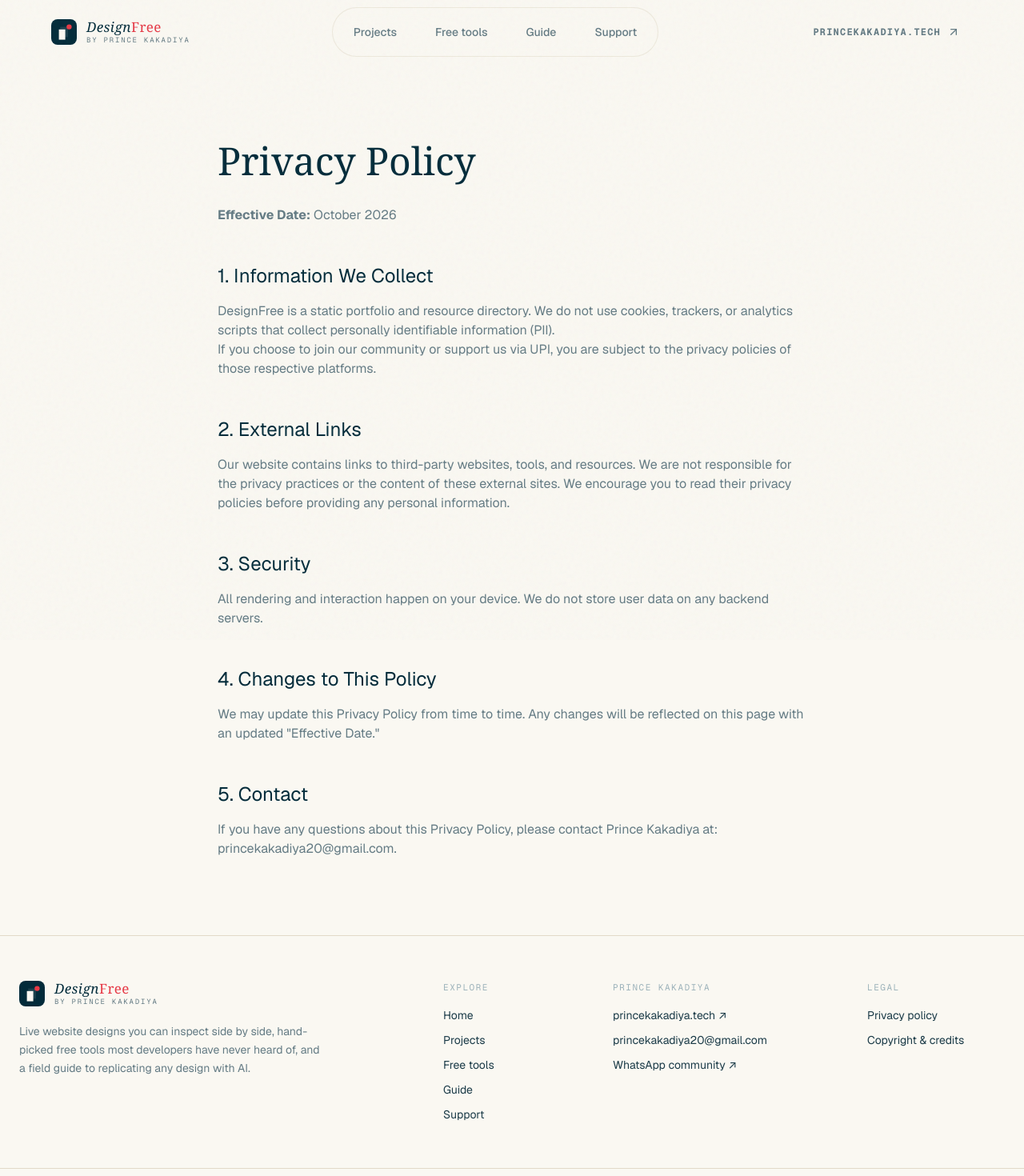
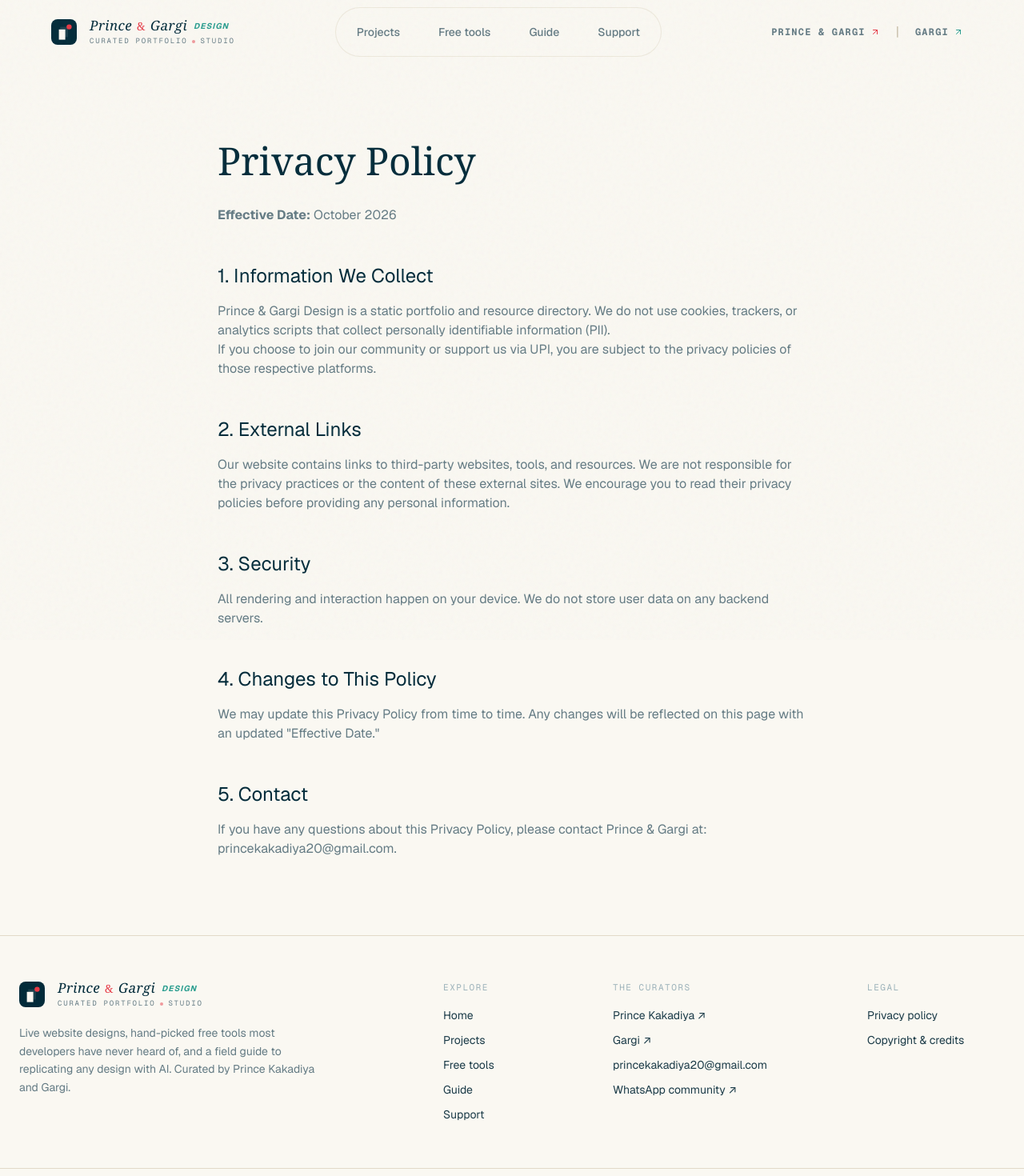
Before and after one commit to princekakadiya12/designfree, a Next.js app: page /privacy in a window 1280 px wide. Shown: the top 1470 px of the page at 80% size. Built offline with nearby package versions, Linux system fonts and the light colour scheme.

Commit message:
feat: rebrand to Prince & Gargi Design

```diff
--- a/components/site/Logo.tsx
+++ b/components/site/Logo.tsx
@@ -21,14 +21,14 @@ export function LogoMark({ className = 'h-8 w-8' }: { className?: string }) {
 
 export function Logo() {
   return (
-    <Link href="/" className="flex items-center gap-3 group">
+    <Link href="/" className="flex items-center gap-4 group">
       <LogoMark />
-      <span className="flex flex-col leading-none">
-        <span className="text-[17px] font-serif italic tracking-wide text-ink">
-          Design<span className="text-signal not-italic font-medium">Free</span>
+      <span className="flex flex-col leading-[1.1]">
+        <span className="text-[17px] font-serif italic tracking-wide text-ink flex gap-1 items-baseline">
+          Prince<span className="text-signal not-italic font-medium text-sm mx-0.5">&</span>Gargi <span className="font-sans font-bold text-[10px] uppercase tracking-widest text-ocean ml-1 relative -top-[2px]">Design</span>
         </span>
-        <span className="mt-1 font-mono text-[9px] uppercase tracking-[0.2em] text-mute group-hover:text-ink transition-colors">
-          by Prince Kakadiya
+        <span className="mt-1 font-mono text-[9px] uppercase tracking-[0.2em] text-mute group-hover:text-ink transition-colors flex items-center gap-1.5">
+          Curated Portfolio <span className="w-1 h-1 rounded-full bg-signal/50"></span> Studio
         </span>
       </span>
     </Link>
--- a/components/site/SiteFooter.tsx
+++ b/components/site/SiteFooter.tsx
@@ -1,6 +1,6 @@
 import Link from 'next/link';
 import { Logo } from './Logo';
-import { COMMUNITY, NAV, OWNER, SITE } from '@/lib/site';
+import { COMMUNITY, NAV, OWNER, GARGI, SITE } from '@/lib/site';
 
 export function SiteFooter() {
   return (
@@ -26,11 +26,16 @@ export function SiteFooter() {
         </div>
 
         <div className="md:col-span-3">
-          <h3 className="font-mono text-[11px] uppercase tracking-[0.14em] text-faint">Prince Kakadiya</h3>
+          <h3 className="font-mono text-[11px] uppercase tracking-[0.14em] text-faint">The Curators</h3>
           <ul className="mt-4 space-y-2.5 text-[14px]">
             <li>
               <a href={OWNER.website} target="_blank" rel="noopener noreferrer" className="text-ink-soft hover:text-ink">
-                {OWNER.websiteLabel} ↗
+                Prince Kakadiya ↗
+              </a>
+            </li>
+            <li>
+              <a href={GARGI.website} target="_blank" rel="noopener noreferrer" className="text-ink-soft hover:text-ink">
+                Gargi ↗
               </a>
             </li>
             <li>
--- a/components/site/SiteHeader.tsx
+++ b/components/site/SiteHeader.tsx
@@ -6,7 +6,7 @@ import { useEffect, useState } from 'react';
 import { motion, AnimatePresence } from 'motion/react';
 import { ArrowUpRight, Menu, X } from 'lucide-react';
 import { Logo } from './Logo';
-import { NAV, OWNER } from '@/lib/site';
+import { NAV, OWNER, GARGI } from '@/lib/site';
 
 export function SiteHeader() {
   const pathname = usePathname() ?? '/';
@@ -49,15 +49,25 @@ export function SiteHeader() {
           ))}
         </nav>
 
-        <div className="hidden items-center gap-4 md:flex">
+        <div className="hidden items-center gap-2 md:flex">
           <a
             href={OWNER.website}
             target="_blank"
             rel="noopener noreferrer"
-            className="group flex min-h-[48px] items-center gap-2 px-4 font-mono text-xs uppercase tracking-[0.1em] text-mute hover:text-ink transition-colors font-bold"
+            className="group flex min-h-[48px] items-center gap-1.5 px-3 font-mono text-xs uppercase tracking-[0.1em] text-mute hover:text-ink transition-colors font-bold"
           >
-            {OWNER.websiteLabel}
-            <ArrowUpRight className="h-4 w-4 group-hover:translate-x-0.5 group-hover:-translate-y-0.5 transition-transform" />
+            {OWNER.name}
+            <ArrowUpRight className="h-3 w-3 group-hover:translate-x-0.5 group-hover:-translate-y-0.5 transition-transform text-signal" />
+          </a>
+          <span className="text-line-strong">|</span>
+          <a
+            href={GARGI.website}
+            target="_blank"
+            rel="noopener noreferrer"
+            className="group flex min-h-[48px] items-center gap-1.5 px-3 font-mono text-xs uppercase tracking-[0.1em] text-mute hover:text-ink transition-colors font-bold"
+          >
+            {GARGI.name}
+            <ArrowUpRight className="h-3 w-3 group-hover:translate-x-0.5 group-hover:-translate-y-0.5 transition-transform text-ocean" />
           </a>
         </div>
 
@@ -99,8 +109,17 @@ export function SiteHeader() {
                 rel="noopener noreferrer"
                 className="px-4 py-3 font-mono text-xs uppercase tracking-widest text-mute flex items-center justify-between hover:text-ink"
               >
-                {OWNER.websiteLabel}
-                <ArrowUpRight className="w-4 h-4" />
+                {OWNER.name}
+                <ArrowUpRight className="w-4 h-4 text-signal" />
+              </a>
+              <a
+                href={GARGI.website}
+                target="_blank"
+                rel="noopener noreferrer"
+                className="px-4 py-3 font-mono text-xs uppercase tracking-widest text-mute flex items-center justify-between hover:text-ink"
+              >
+                {GARGI.name}
+                <ArrowUpRight className="w-4 h-4 text-ocean" />
               </a>
             </nav>
           </motion.div>
--- a/lib/site.ts
+++ b/lib/site.ts
@@ -6,19 +6,25 @@ export const BASE_PATH = process.env.NEXT_PUBLIC_BASE_PATH ?? '';
 export const asset = (path: string) => `${BASE_PATH}${path}`;
 
 export const SITE = {
-  name: 'DesignFree',
+  name: 'Prince & Gargi Design',
   tagline: 'A working library for people who build the web',
   description:
-    'Live website designs you can inspect side by side, hand-picked free tools most developers have never heard of, and a field guide to replicating any design with AI.',
+    'Live website designs, hand-picked free tools most developers have never heard of, and a field guide to replicating any design with AI. Curated by Prince Kakadiya and Gargi.',
   url: 'https://princekakadiya12.github.io/designfree/',
   repo: 'https://github.com/princekakadiya12/designfree',
 } as const;
 
 export const OWNER = {
-  name: 'Prince Kakadiya',
+  name: 'Prince & Gargi',
   email: 'princekakadiya20@gmail.com',
   website: 'https://princekakadiya.tech',
   websiteLabel: 'princekakadiya.tech',
+} as const;
+
+export const GARGI = {
+  name: 'Gargi',
+  website: 'https://gargiui.netlify.app/',
+  websiteLabel: 'gargiui.netlify.app',
 } as const;
 
 export const SUPPORT = {
```
